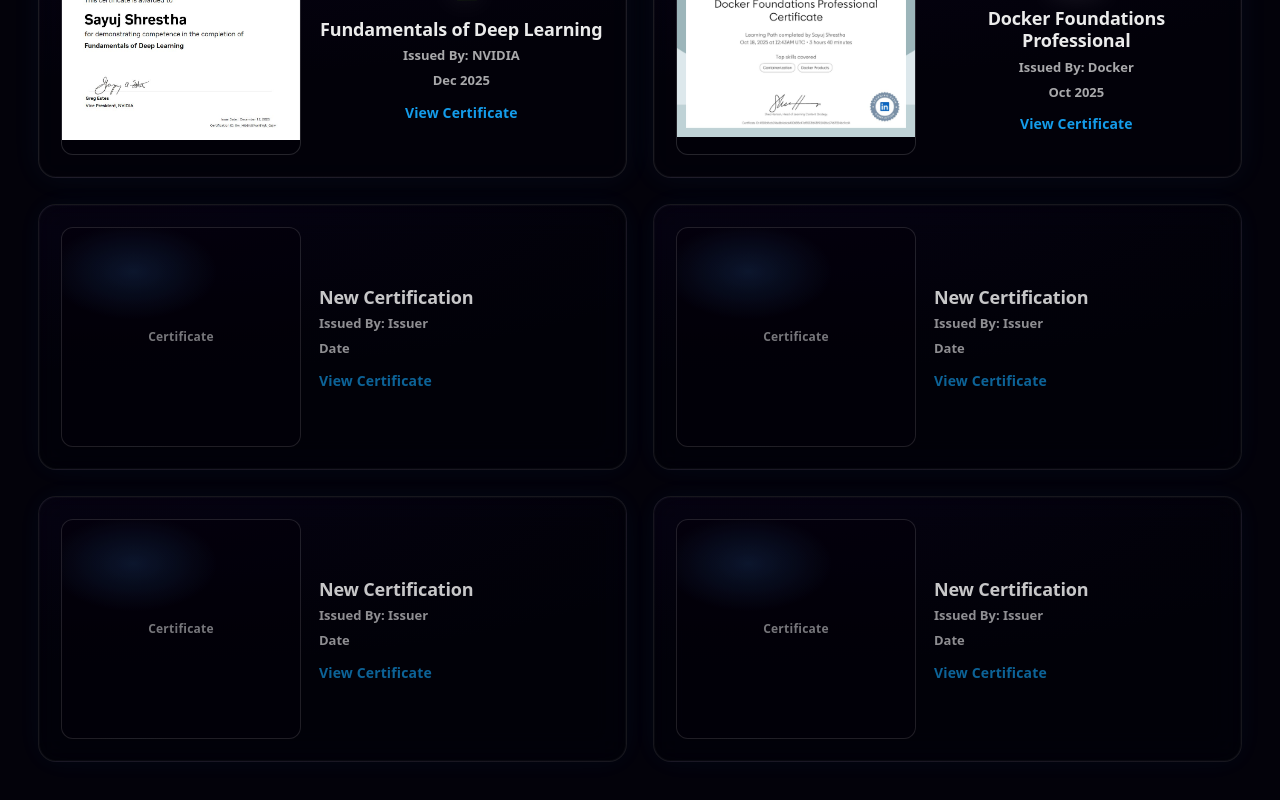
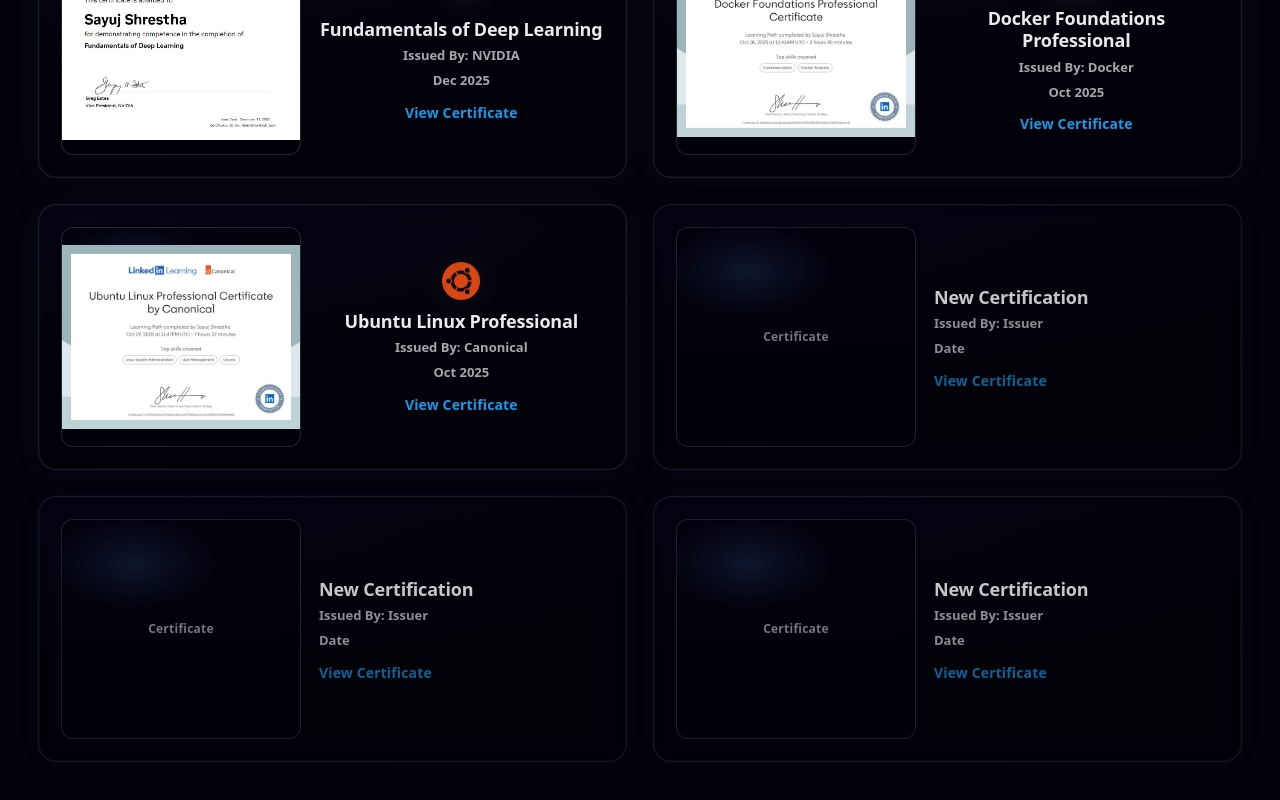
Before and after one commit to sayuj0/portfolio, a React (Vite) app: page / in a window 1280 px wide. Shown: the part 3450-4250 px from the top of the page. Built offline with nearby package versions, Linux system fonts and the light colour scheme.

Commit message:
ubuntu linux cert

```diff
--- a/src/sections/CertificationsSection.jsx
+++ b/src/sections/CertificationsSection.jsx
@@ -27,7 +27,21 @@
       certificateUrl:
         "https://www.linkedin.com/learning/certificates/4550bfbcb246e8b4a6a643065f8c47af5533fd43891041f6a17467f254dc9cd4",
     },
-    ...Array.from({ length: 4 }, (_, index) => ({
+    {
+      title: "Ubuntu Linux Professional",
+      issuer: "Canonical",
+      date: "Oct 2025",
+      logoImageSrc: "/images/ubuntulogo.png",
+      logoImageAlt: "Ubuntu",
+      contentAlign: "center",
+      logoText: "",
+      logoAriaLabel: "",
+      certificateImageSrc: "/images/canonical.jpg",
+      certificateImageAlt: "Canonical - Ubuntu Linux Professional certificate",
+      certificateUrl:
+        "https://www.linkedin.com/learning/certificates/417575a522ea921943bfcd0bca249733f56dba2a7d1c8ff155230f4f759d69f4",
+    },
+    ...Array.from({ length: 3 }, (_, index) => ({
       title: "New Certification",
       issuer: "Issuer",
       date: "Date",
```
